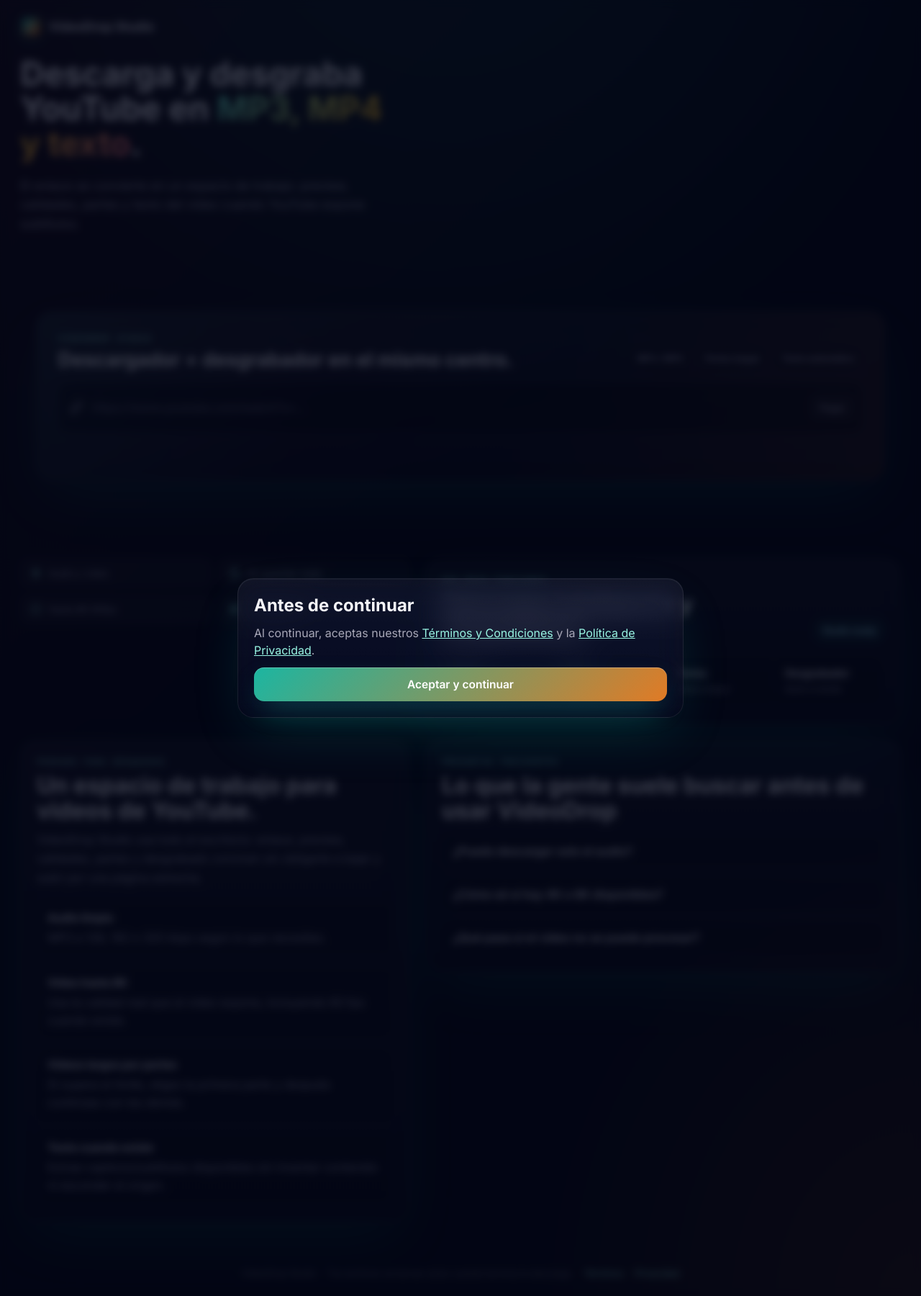
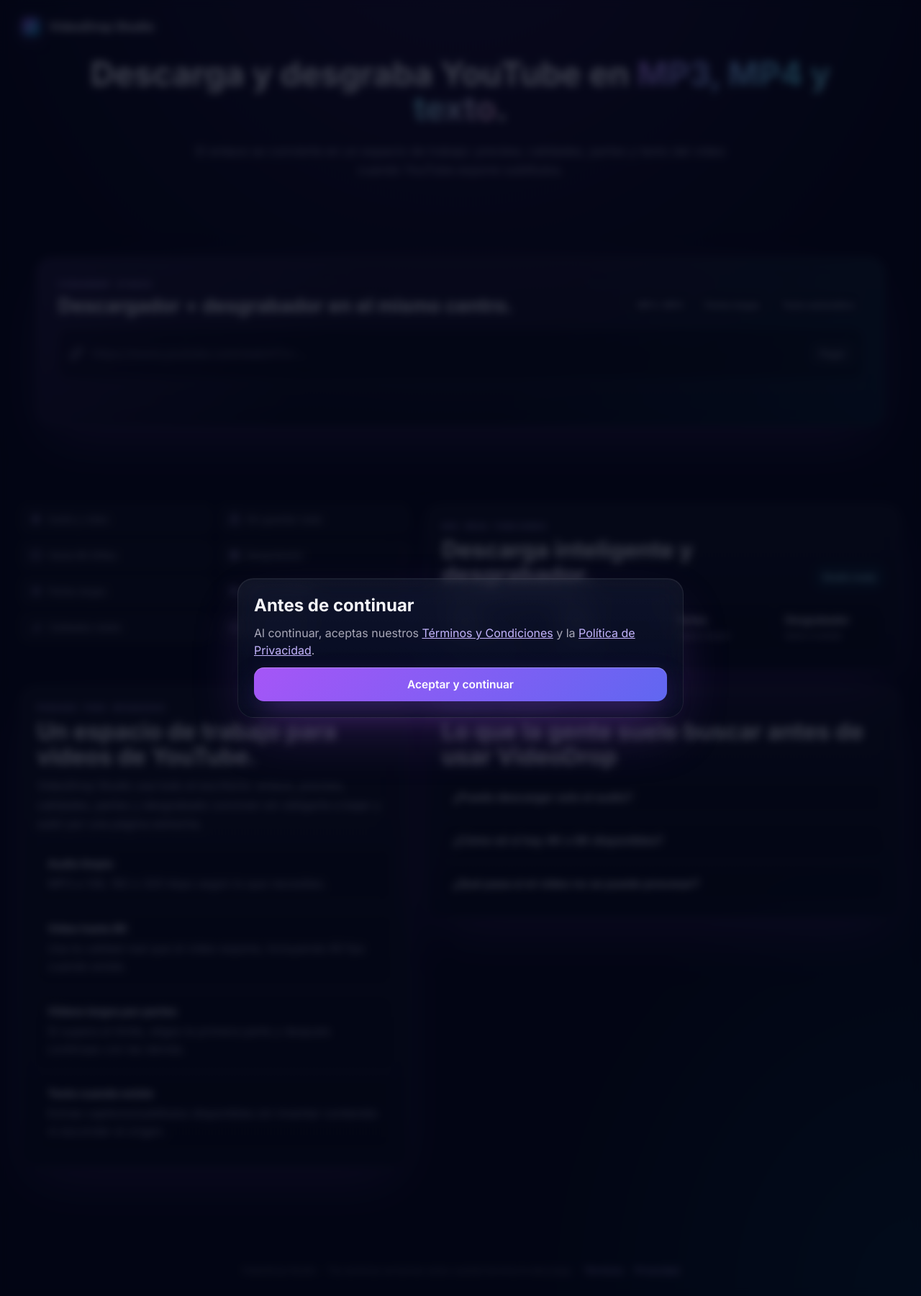
Before and after one commit to iClexi/audiodrop, a Python web app: template app/templates/index.html in a window 1280 px wide. Shown: the whole page at 72% size. Run offline with Jinja, Linux system fonts and the light colour scheme; the template is opened without the code that fills it, so the values that code supplies are empty.

Commit message:
Refine VideoDrop visual layout

```diff
--- a/app/static/style.css
+++ b/app/static/style.css
@@ -9,11 +9,11 @@
   --text: #f4f4f8;
   --text-soft: #a8a8b8;
   --muted: #6f6f80;
-  --primary: #14b8a6;
-  --secondary: #f97316;
+  --primary: #a855f7;
+  --secondary: #06b6d4;
   --success: #34d399;
   --danger: #f87171;
-  --shadow-lg: 0 30px 80px -20px rgba(20, 184, 166, 0.22);
+  --shadow-lg: 0 30px 80px -20px rgba(168, 85, 247, 0.25);
   --shadow-md: 0 10px 40px -10px rgba(0, 0, 0, 0.5);
   --radius-lg: 22px;
   --radius-md: 14px;
@@ -39,9 +39,8 @@
 
 body {
   background:
-    radial-gradient(80% 60% at 50% -10%, rgba(20, 184, 166, 0.18), transparent 70%),
-    radial-gradient(60% 50% at 100% 100%, rgba(249, 115, 22, 0.14), transparent 70%),
-    linear-gradient(135deg, rgba(244, 63, 94, 0.08), transparent 42%),
+    radial-gradient(80% 60% at 50% -10%, rgba(168, 85, 247, 0.18), transparent 70%),
+    radial-gradient(60% 50% at 100% 100%, rgba(6, 182, 212, 0.15), transparent 70%),
     var(--bg);
   display: flex;
   flex-direction: column;
@@ -74,7 +73,7 @@
 .topbar { display: flex; align-items: center; justify-content: space-between; padding: 22px 28px; gap: 12px; }
 .topbar-actions { display: inline-flex; align-items: center; gap: 10px; }
 .brand { display: inline-flex; align-items: center; gap: 10px; color: var(--text); text-decoration: none; font-weight: 700; letter-spacing: 0; }
-.brand-mark { display: inline-grid; place-items: center; width: 30px; height: 30px; border-radius: 9px; background: linear-gradient(135deg, rgba(20, 184, 166, 0.35), rgba(249, 115, 22, 0.32)); box-shadow: 0 6px 22px -6px rgba(20, 184, 166, 0.5); }
+.brand-mark { display: inline-grid; place-items: center; width: 30px; height: 30px; border-radius: 9px; background: linear-gradient(135deg, rgba(168, 85, 247, 0.35), rgba(6, 182, 212, 0.35)); box-shadow: 0 6px 22px -6px rgba(168, 85, 247, 0.5); }
 .brand-name { font-size: 17px; }
 .tag { font-family: 'JetBrains Mono', ui-monospace, monospace; font-size: 11px; letter-spacing: 0.12em; padding: 4px 9px; border-radius: 999px; background: var(--surface); border: 1px solid var(--border); color: var(--text-soft); text-transform: uppercase; }
 .ghost-link {
@@ -99,20 +98,21 @@
   font-weight: 700;
   margin: 14px 0 12px;
   overflow-wrap: anywhere;
+  text-align: center;
 }
 .grad {
-  background: linear-gradient(120deg, #5eead4 0%, #fbbf24 58%, #fb7185 100%);
+  background: linear-gradient(120deg, #c084fc 0%, #67e8f9 60%, #f9a8d4 100%);
   -webkit-background-clip: text; background-clip: text; color: transparent;
   overflow-wrap: anywhere;
 }
-.subtitle { color: var(--text-soft); font-size: clamp(15px, 1.6vw, 17px); margin: 0 0 26px; max-width: 560px; line-height: 1.55; }
+.subtitle { color: var(--text-soft); font-size: clamp(15px, 1.6vw, 17px); margin: 0 auto 26px; max-width: 760px; line-height: 1.55; text-align: center; }
 .eyebrow {
   margin: 0 0 8px;
   font-family: 'JetBrains Mono', ui-monospace, monospace;
   font-size: 11px;
   letter-spacing: 0.14em;
   text-transform: uppercase;
-  color: #99f6e4;
+  color: #c4b5fd;
 }
 .section-title {
   margin: 0;
@@ -140,18 +140,20 @@
   }
 
   .hero > .title {
-    grid-column: 1;
+    grid-column: 1 / -1;
     grid-row: 1;
-    max-width: 680px;
+    max-width: 1080px;
     margin: 0;
     align-self: end;
+    justify-self: center;
   }
 
   .hero > .subtitle {
-    grid-column: 1;
+    grid-column: 1 / -1;
     grid-row: 2;
-    max-width: 540px;
+    max-width: 760px;
     margin: 0;
+    justify-self: center;
   }
 
   .hero > .features {
@@ -265,8 +267,8 @@
   inset: 0;
   pointer-events: none;
   background:
-    linear-gradient(120deg, rgba(20, 184, 166, 0.12), transparent 36%),
-    linear-gradient(300deg, rgba(249, 115, 22, 0.1), transparent 42%);
+    linear-gradient(120deg, rgba(168, 85, 247, 0.13), transparent 36%),
+    linear-gradient(300deg, rgba(6, 182, 212, 0.1), transparent 42%);
 }
 .converter-card > * { position: relative; z-index: 1; }
 .converter-intro {
@@ -318,15 +320,15 @@
 .primary {
   position: relative; width: 100%; padding: 14px 18px;
   display: inline-flex; align-items: center; justify-content: center; gap: 10px;
-  background: linear-gradient(135deg, #14b8a6 0%, #f97316 58%, #f43f5e 100%);
+  background: linear-gradient(135deg, #a855f7 0%, #6366f1 50%, #06b6d4 100%);
   background-size: 200% 200%; background-position: 0% 50%;
   color: white; font-size: 15.5px; font-weight: 600; letter-spacing: 0;
   border-radius: var(--radius-md);
-  box-shadow: 0 16px 40px -12px rgba(20, 184, 166, 0.46), inset 0 1px 0 rgba(255, 255, 255, 0.25);
+  box-shadow: 0 16px 40px -12px rgba(168, 85, 247, 0.5), inset 0 1px 0 rgba(255, 255, 255, 0.25);
   transition: background-position 0.6s var(--ease), transform 0.15s var(--ease), box-shadow 0.3s var(--ease), opacity 0.2s var(--ease);
   text-decoration: none;
 }
-.primary:hover { background-position: 100% 50%; transform: translateY(-1px); box-shadow: 0 22px 50px -14px rgba(249, 115, 22, 0.48); }
+.primary:hover { background-position: 100% 50%; transform: translateY(-1px); box-shadow: 0 22px 50px -14px rgba(168, 85, 247, 0.6); }
 .primary:active { transform: translateY(0); }
 .primary:disabled { cursor: not-allowed; opacity: 0.7; }
 .primary.loading .primary-label { opacity: 0; }
@@ -354,9 +356,9 @@
   flex: 0 0 auto;
   padding: 7px 10px;
   border-radius: 999px;
-  border: 1px solid rgba(20, 184, 166, 0.36);
+  border: 1px solid rgba(6, 182, 212, 0.32);
   color: #a5f3fc;
-  background: rgba(20, 184, 166, 0.09);
+  background: rgba(6, 182, 212, 0.08);
   font-size: 12px;
   font-weight: 650;
 }
@@ -547,7 +549,7 @@
 .features { list-style: none; margin: 26px 0 0; padding: 0; display: grid; grid-template-columns: repeat(4, minmax(0, 1fr)); gap: 10px; }
 .features li { min-width: 0; display: inline-flex; align-items: center; gap: 8px; font-size: 13px; color: var(--text-soft); background: var(--surface); border: 1px solid var(--border); border-radius: 12px; padding: 10px 12px; }
 .features li span:last-child { min-width: 0; overflow-wrap: anywhere; line-height: 1.25; }
-.feat-icon { display: inline-grid; place-items: center; width: 18px; height: 18px; color: #99f6e4; flex: 0 0 auto; }
+.feat-icon { display: inline-grid; place-items: center; width: 18px; height: 18px; color: #c4b5fd; flex: 0 0 auto; }
 .feat-icon svg { width: 16px; height: 16px; display: block; }
 
 .seo-card,
@@ -641,7 +643,7 @@
 }
 .legal-card h2 { margin: 0; }
 .legal-card p { margin: 0; line-height: 1.5; color: var(--text-soft); }
-.legal-card a { color: #99f6e4; }
+.legal-card a { color: #c4b5fd; }
 
 /* ---------------- legal docs ---------------- */
 .legal-shell { width: min(100%, 920px); }
--- a/app/templates/admin.html
+++ b/app/templates/admin.html
@@ -5,7 +5,7 @@
   <meta name="viewport" content="width=device-width, initial-scale=1.0" />
   <meta name="robots" content="noindex,nofollow" />
   <title>VideoDrop · Admin</title>
-  <link rel="stylesheet" href="/static/style.css?v=10" />
+  <link rel="stylesheet" href="/static/style.css?v=11" />
   {% include "sentry.html" %}
 </head>
 <body>
--- a/app/templates/index.html
+++ b/app/templates/index.html
@@ -19,7 +19,7 @@
   <link rel="preconnect" href="https://fonts.googleapis.com" />
   <link rel="preconnect" href="https://fonts.gstatic.com" crossorigin />
   <link href="https://fonts.googleapis.com/css2?family=Inter:wght@400;500;600;700&family=JetBrains+Mono:wght@500&display=swap" rel="stylesheet" />
-  <link rel="stylesheet" href="/static/style.css?v=10" />
+  <link rel="stylesheet" href="/static/style.css?v=11" />
   {% include "sentry.html" %}
   {% if recaptcha_site_key %}
   <script>
@@ -108,8 +108,8 @@
           <path d="M11 11v10l8-5z" fill="white" />
           <defs>
             <linearGradient id="bgrad" x1="0" x2="1" y1="0" y2="1">
-              <stop offset="0" stop-color="#14b8a6" />
-              <stop offset="1" stop-color="#f97316" />
+              <stop offset="0" stop-color="#a855f7" />
+              <stop offset="1" stop-color="#06b6d4" />
             </linearGradient>
           </defs>
         </svg>
@@ -279,6 +279,30 @@
           </span>
           <span>Desgrabador</span>
         </li>
+        <li>
+          <span class="feat-icon" aria-hidden="true">
+            <svg viewBox="0 0 24 24" fill="none" stroke="currentColor" stroke-width="2" stroke-linecap="round" stroke-linejoin="round"><path d="M4 5h16"/><path d="M4 12h10"/><path d="M4 19h16"/><path d="M18 9l3 3-3 3"/></svg>
+          </span>
+          <span>Partes largas</span>
+        </li>
+        <li>
+          <span class="feat-icon" aria-hidden="true">
+            <svg viewBox="0 0 24 24" fill="none" stroke="currentColor" stroke-width="2" stroke-linecap="round" stroke-linejoin="round"><rect x="8" y="8" width="12" height="12" rx="2"/><path d="M16 8V6a2 2 0 0 0-2-2H6a2 2 0 0 0-2 2v8a2 2 0 0 0 2 2h2"/></svg>
+          </span>
+          <span>Texto copiable</span>
+        </li>
+        <li>
+          <span class="feat-icon" aria-hidden="true">
+            <svg viewBox="0 0 24 24" fill="none" stroke="currentColor" stroke-width="2" stroke-linecap="round" stroke-linejoin="round"><path d="M12 20V10"/><path d="M18 20V4"/><path d="M6 20v-4"/></svg>
+          </span>
+          <span>Calidades reales</span>
+        </li>
+        <li>
+          <span class="feat-icon" aria-hidden="true">
+            <svg viewBox="0 0 24 24" fill="none" stroke="currentColor" stroke-width="2" stroke-linecap="round" stroke-linejoin="round"><path d="M21 12a9 9 0 1 1-9-9"/><path d="M21 3v6h-6"/></svg>
+          </span>
+          <span>Preview rápida</span>
+        </li>
       </ul>
 
       <section class="card glass seo-card">
--- a/app/templates/privacy.html
+++ b/app/templates/privacy.html
@@ -5,7 +5,7 @@
   <meta name="viewport" content="width=device-width, initial-scale=1.0" />
   <meta name="robots" content="index,follow" />
   <title>VideoDrop · Política de privacidad</title>
-  <link rel="stylesheet" href="/static/style.css?v=10" />
+  <link rel="stylesheet" href="/static/style.css?v=11" />
   {% include "sentry.html" %}
 </head>
 <body>
--- a/app/templates/terms.html
+++ b/app/templates/terms.html
@@ -5,7 +5,7 @@
   <meta name="viewport" content="width=device-width, initial-scale=1.0" />
   <meta name="robots" content="index,follow" />
   <title>VideoDrop · Términos y condiciones</title>
-  <link rel="stylesheet" href="/static/style.css?v=10" />
+  <link rel="stylesheet" href="/static/style.css?v=11" />
   {% include "sentry.html" %}
 </head>
 <body>
```
Also changed, not shown: other parts of app/static/style.css (+14 -14 lines).
